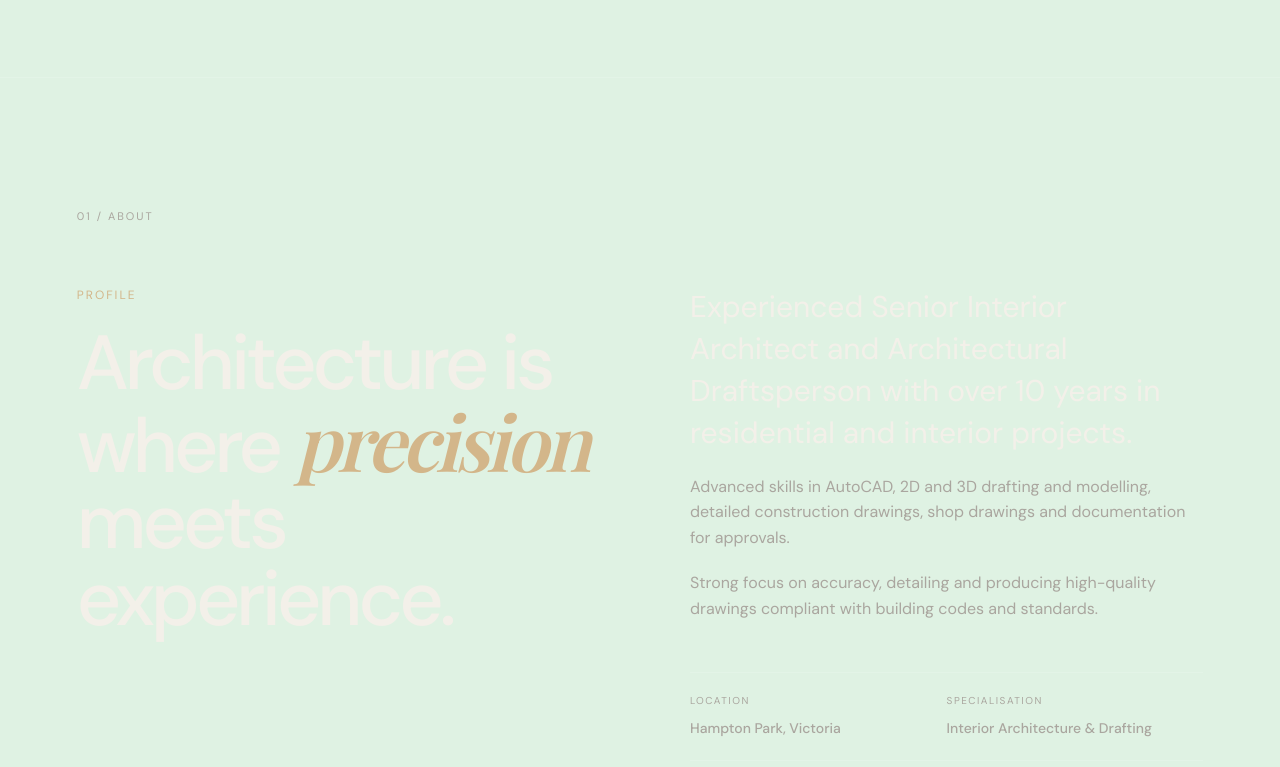
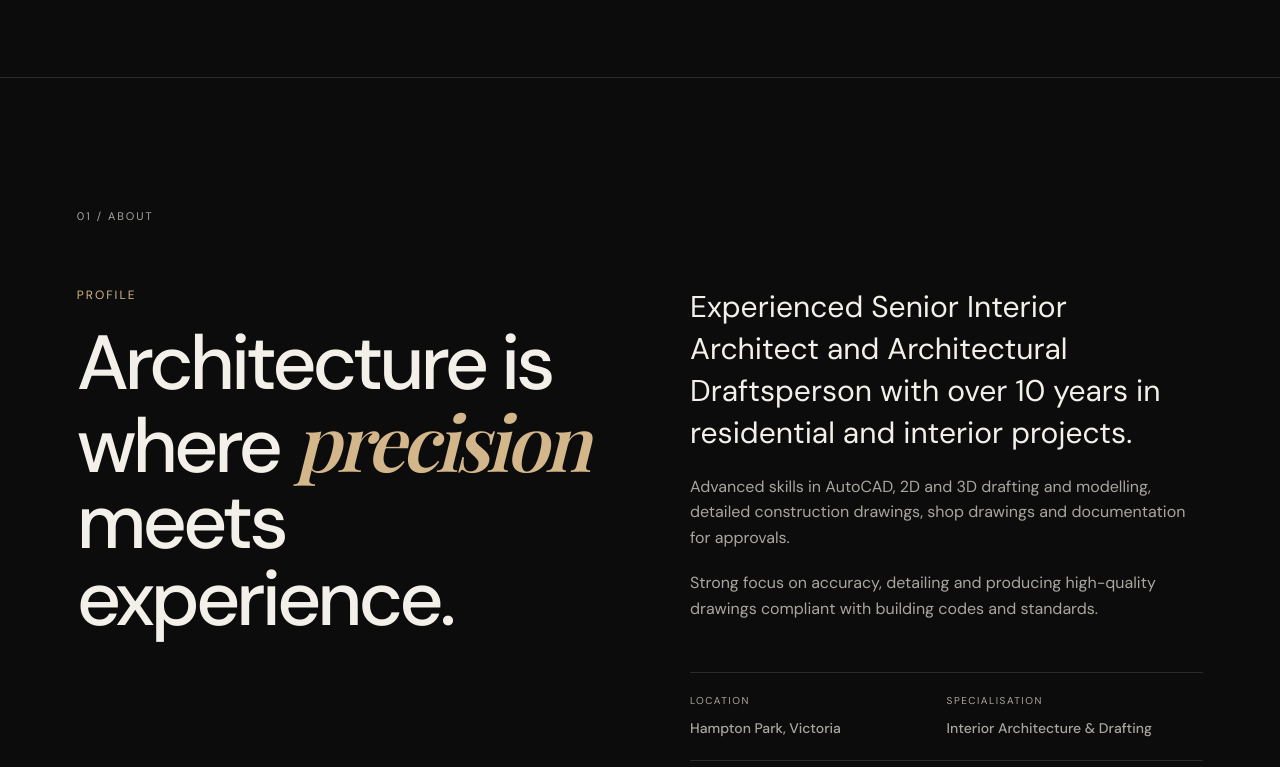
Before and after one commit to HeshanMunasinghe/myresume3, a plain HTML site: page index.html in a window 1280 px wide. Shown: the part 753-1520 px from the top of the page. Drawn offline with nearby package versions, Linux system fonts and the light colour scheme; a web font is replaced by a local one.

Commit message:
Update style.css

```diff
--- a/style.css
+++ b/style.css
@@ -3,7 +3,7 @@
 -------------------------------- */
 
 :root {
-  --background: #dff2e3;
+  --background: #0c0c0d;
   --background-light: #131315;
 
   --text: #f3f0e9;
```
